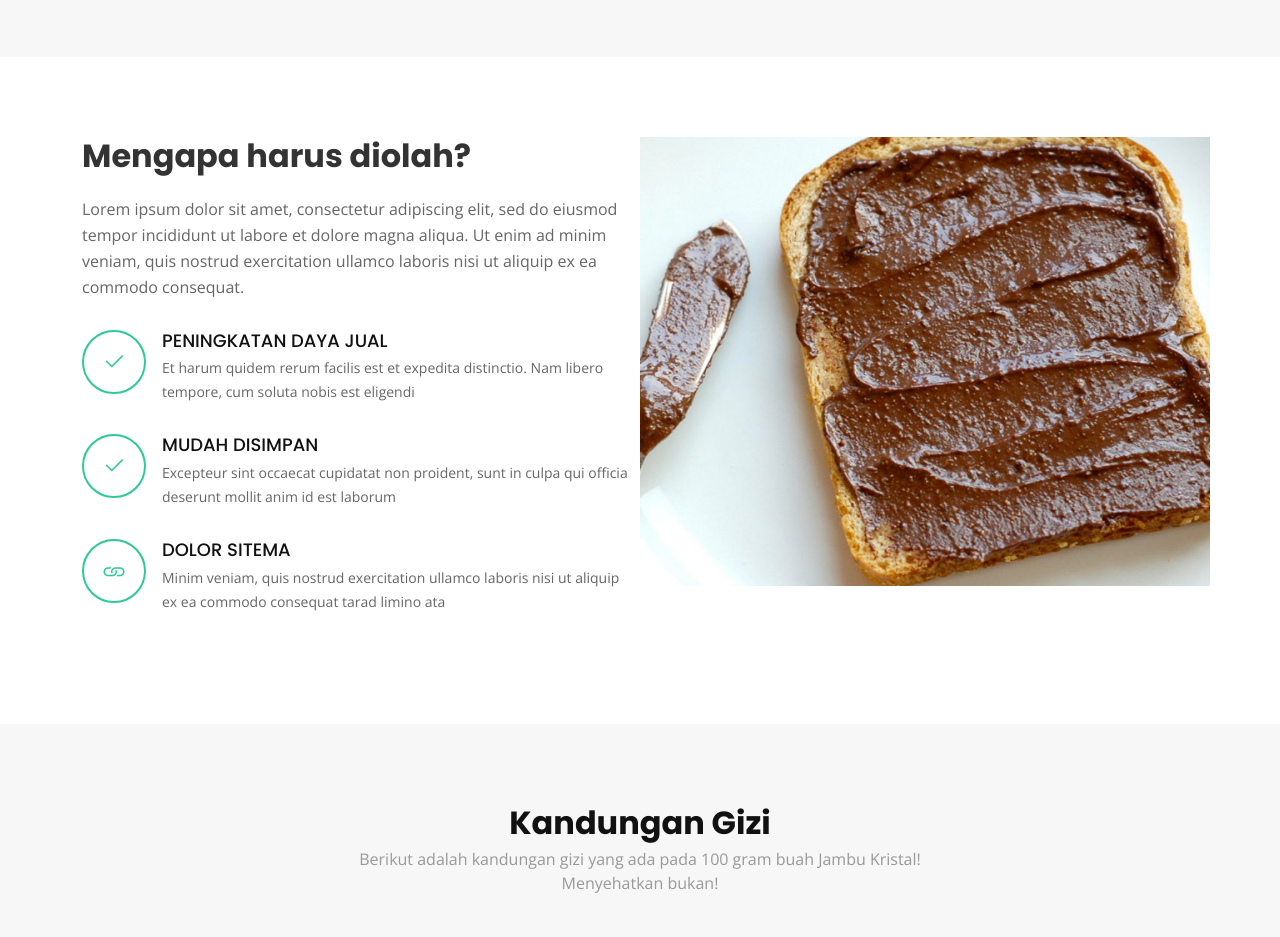
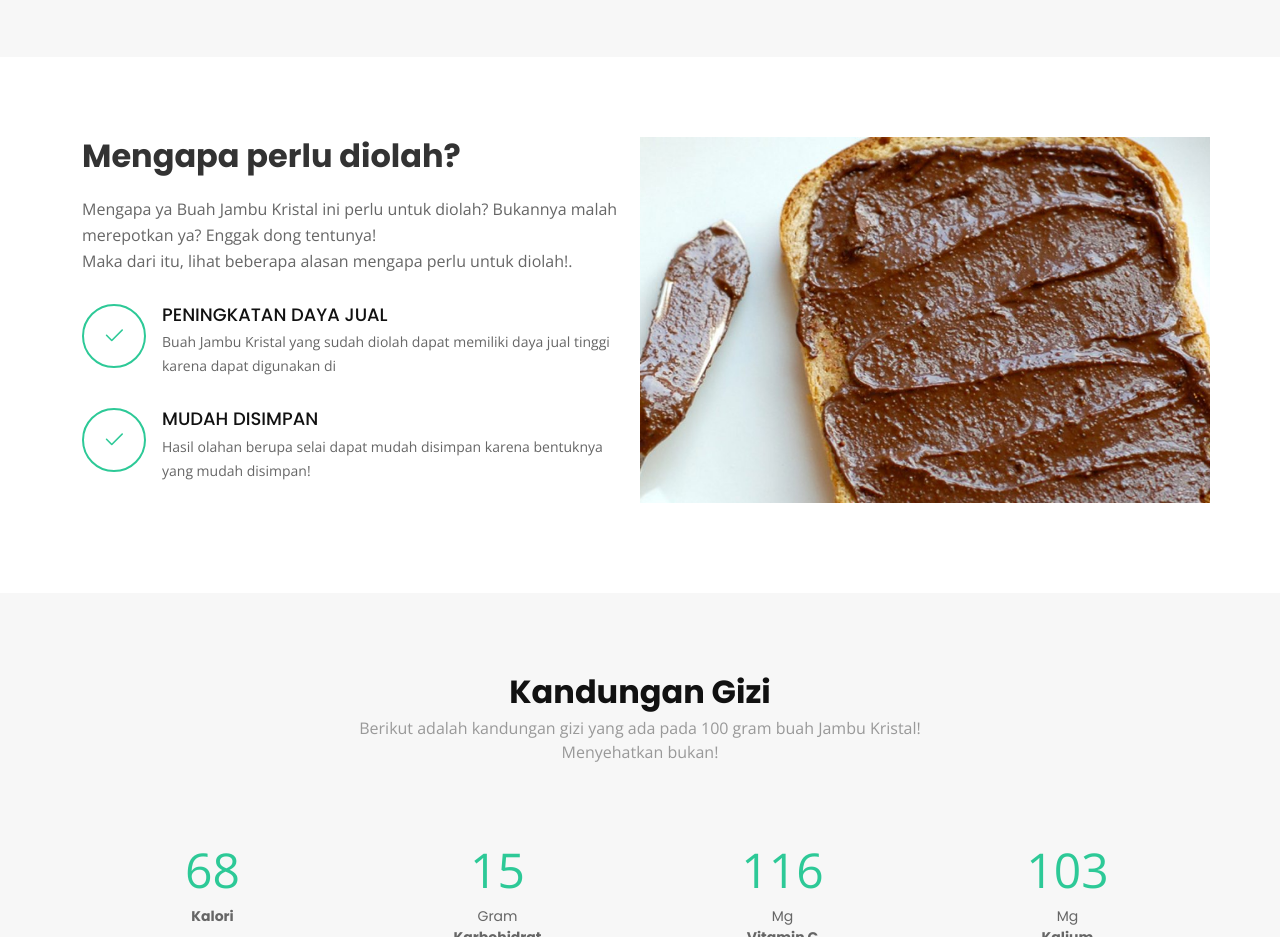
Before and after one commit to farrelaby/kkn-web-jambu, a plain HTML site: page index.html in a window 1280 px wide. Shown: the part 1740-2677 px from the top of the page. Drawn offline with nearby package versions, Linux system fonts and the light colour scheme.

Commit message:
update text content

```diff
--- a/index.html
+++ b/index.html
@@ -89,8 +89,6 @@
         </div>
       </div>
 
-      <!-- Uncomment below if you wan to use dynamic maps -->
-
       <div class="contain">
         <iframe class="responsive-iframe" src="https://www.youtube.com/embed/Uk18bFIgOS4" title="YouTube video player"
           allow="accelerometer; autoplay; clipboard-write; encrypted-media; gyroscope; picture-in-picture"
@@ -107,34 +105,22 @@
         <div class="row about-container">
 
           <div class="col-lg-6 content order-lg-1 order-2">
-            <h2 class="title">Mengapa harus diolah?</h2>
+            <h2 class="title">Mengapa perlu diolah?</h2>
             <p>
-              Lorem ipsum dolor sit amet, consectetur adipiscing elit, sed do eiusmod tempor incididunt ut labore et
-              dolore magna aliqua. Ut enim ad minim veniam, quis nostrud exercitation ullamco laboris nisi ut aliquip ex
-              ea commodo consequat.
+              Mengapa ya Buah Jambu Kristal ini perlu untuk diolah? Bukannya malah merepotkan ya? Enggak dong tentunya!<br>Maka dari itu, lihat beberapa alasan mengapa perlu untuk diolah!.
             </p>
 
             <div class="icon-box" data-aos="fade-up" data-aos-delay="25">
               <div class="icon"><i class="bi bi-check2"></i></div>
               <h4 class="title"><a href="">Peningkatan Daya Jual</a></h4>
-              <p class="description">Et harum quidem rerum facilis est et expedita distinctio. Nam libero tempore, cum
-                soluta nobis est eligendi</p>
+              <p class="description">Buah Jambu Kristal yang sudah diolah dapat memiliki daya jual tinggi karena dapat digunakan di </p>
             </div>
 
             <div class="icon-box" data-aos="fade-up" data-aos-delay="50">
               <div class="icon"><i class="bi bi-check2"></i></div>
               <h4 class="title"><a href="">Mudah disimpan</a></h4>
-              <p class="description">Excepteur sint occaecat cupidatat non proident, sunt in culpa qui officia deserunt
-                mollit anim id est laborum</p>
+              <p class="description">Hasil olahan berupa selai dapat mudah disimpan karena bentuknya yang mudah disimpan!</p>
             </div>
-
-            <div class="icon-box" data-aos="fade-up" data-aos-delay="75">
-              <div class="icon"><i class="bi bi-link"></i></div>
-              <h4 class="title"><a href="">Dolor Sitema</a></h4>
-              <p class="description">Minim veniam, quis nostrud exercitation ullamco laboris nisi ut aliquip ex ea
-                commodo consequat tarad limino ata</p>
-            </div>
-
           </div>
 
           <div class="col-lg-6 background order-lg-2 order-1" data-aos="fade-left" data-aos-delay="100"></div>
@@ -183,7 +169,7 @@
     </section>
     <!-- End Gizi/Facts Section -->
 
-    <!-- ======= Services Section ======= -->
+    <!-- ======= ending/Services Section ======= -->
     <section id="services">
       <div class="container" data-aos="fade-up">
         <div class="section-header">
@@ -191,7 +177,7 @@
         </div>
       </div>
     </section>
-    <!-- End Services Section -->
+    <!-- End Ending/Services Section -->
 
 
     <!-- ======= Profil tim Section ======= -->
```
